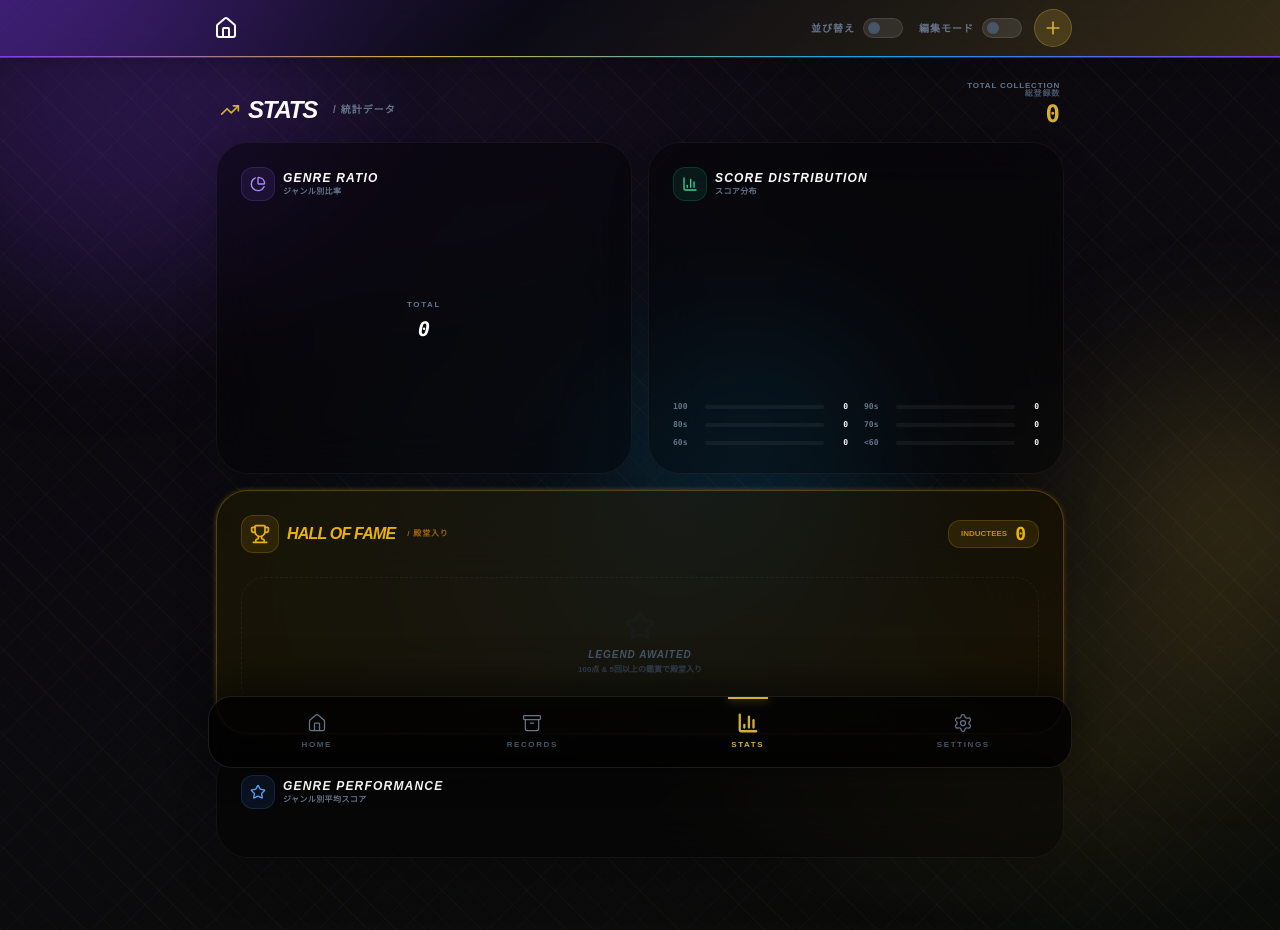
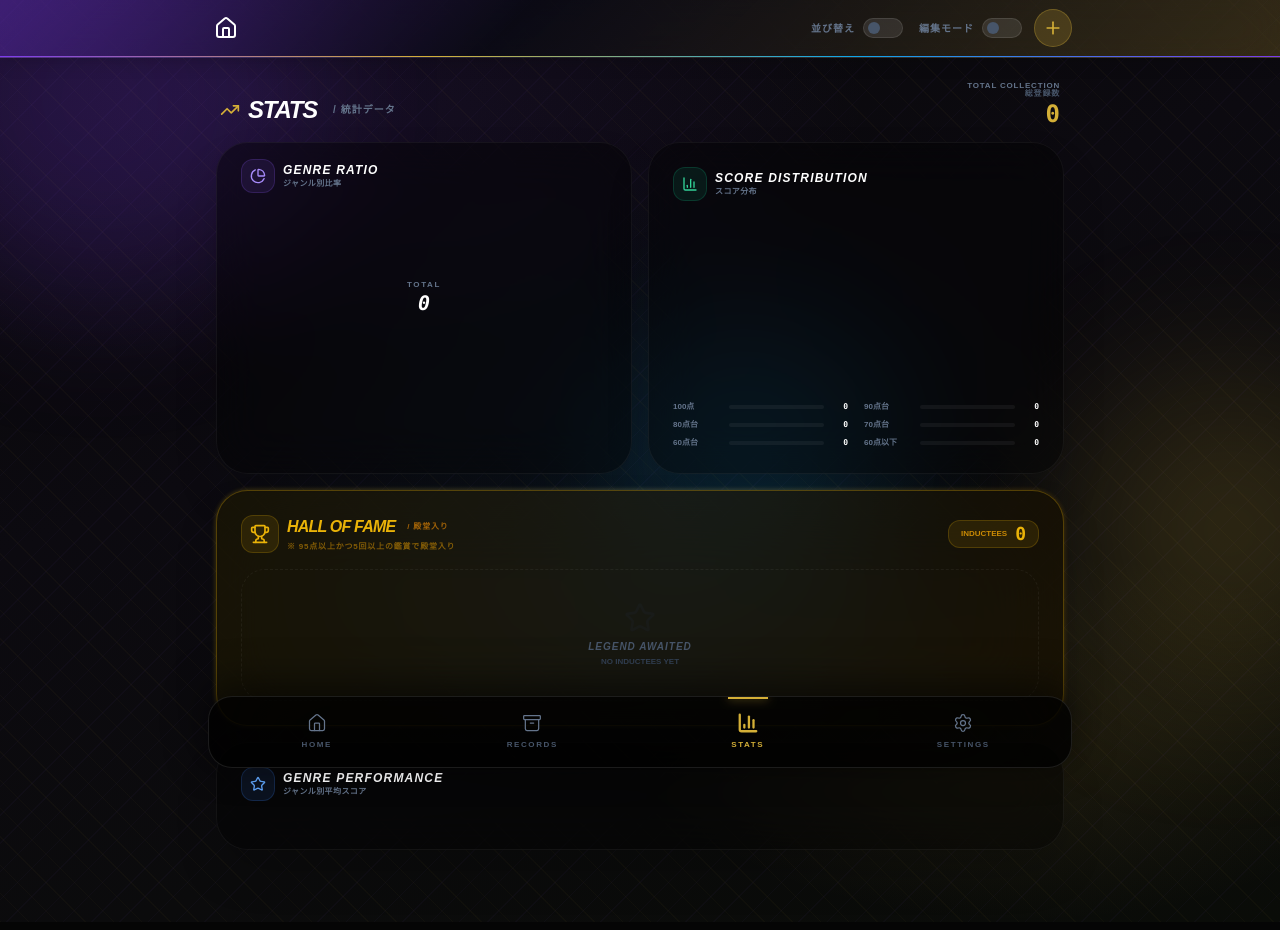
Before and after one commit to junkyardstrike/My-Ranking, a React (Vite) app: page /stats in a window 1280 px wide. Built offline with nearby package versions, Linux system fonts and the light colour scheme; a web font is replaced by a local one.

Commit message:
Refine: STATS view improvements (95pt hall of fame, genre labels, and compact layout)

```diff
--- a/src/views/StatsView.jsx
+++ b/src/views/StatsView.jsx
@@ -79,27 +79,27 @@ export default function StatsView() {
 
     // 2. Score Distribution
     const scoreBins = [
-      { range: '100', min: 100, max: 100, count: 0 },
-      { range: '90s', min: 90, max: 99, count: 0 },
-      { range: '80s', min: 80, max: 89, count: 0 },
-      { range: '70s', min: 70, max: 79, count: 0 },
-      { range: '60s', min: 60, max: 69, count: 0 },
-      { range: '<60', min: 0, max: 59, count: 0 },
+      { range: '100点', min: 100, max: 100, count: 0 },
+      { range: '90点台', min: 90, max: 99, count: 0 },
+      { range: '80点台', min: 80, max: 89, count: 0 },
+      { range: '70点台', min: 70, max: 79, count: 0 },
+      { range: '60点台', min: 60, max: 69, count: 0 },
+      { range: '60点以下', min: 0, max: 59, count: 0 },
     ];
 
     allItems.forEach(item => {
-      if (item.rating > 0) {
-        const bin = scoreBins.find(b => item.rating >= b.min && item.rating <= b.max);
+      const r = Number(item.rating || 0);
+      if (r > 0) {
+        const bin = scoreBins.find(b => r >= b.min && r <= b.max);
         if (bin) bin.count++;
       }
     });
 
-    // 3. Hall of Fame (Robust check with loose equality and type coercion)
+    // 3. Hall of Fame (>= 95 points & >= 5 views)
     const hallOfFame = allItems.filter(item => {
       const r = Number(item.rating || 0);
       const v = Number(item.views || 0);
-      // Ensure we catch both string and number, and handle potential float precision
-      return Math.round(r) >= 100 && v >= 5;
+      return r >= 95 && v >= 5;
     });
 
     // 4. Genre Average Scores
@@ -142,7 +142,7 @@ export default function StatsView() {
   return (
     <div className="animate-in fade-in duration-700 space-y-4 pb-12">
       {/* Header */}
-      <div className="flex items-end justify-between px-1 mb-2">
+      <div className="flex items-end justify-between px-1">
         <div>
           <h1 className="text-2xl font-black text-white tracking-tighter uppercase italic flex items-center gap-2">
             <TrendingUp className="text-accent" size={20} />
@@ -157,8 +157,8 @@ export default function StatsView() {
 
       <div className="grid grid-cols-1 md:grid-cols-2 gap-4">
         {/* 1. Genre Ratio Chart */}
-        <section className="bg-black/40 backdrop-blur-xl border border-white/5 rounded-[32px] p-6 shadow-2xl relative overflow-hidden group">
-          <div className="flex items-center justify-between mb-6">
+        <section className="bg-black/40 backdrop-blur-xl border border-white/5 rounded-[32px] px-6 py-4 shadow-2xl relative overflow-hidden group">
+          <div className="flex items-center justify-between mb-4">
             <div className="flex items-center gap-2">
               <div className="p-2 bg-violet-500/10 rounded-xl border border-violet-500/20">
                 <PieIcon className="w-4 h-4 text-violet-400" />
@@ -170,7 +170,7 @@ export default function StatsView() {
             </div>
           </div>
 
-          <div className="h-48 relative">
+          <div className="h-44 relative">
             <ResponsiveContainer width="100%" height="100%">
               <PieChart>
                 <Pie
@@ -194,8 +194,8 @@ export default function StatsView() {
               </PieChart>
             </ResponsiveContainer>
             <div className="absolute inset-0 flex flex-col items-center justify-center pointer-events-none">
-              <span className="text-[8px] font-black text-slate-500 uppercase tracking-[0.2em] mb-1">Total</span>
-              <span className="text-xl font-black text-white italic font-mono">{stats.totalCount}</span>
+              <span className="text-[8px] font-black text-slate-500 uppercase tracking-[0.2em] mb-1 leading-none">Total</span>
+              <span className="text-xl font-black text-white italic font-mono leading-none">{stats.totalCount}</span>
             </div>
           </div>
 
@@ -250,7 +250,7 @@ export default function StatsView() {
           <div className="grid grid-cols-2 gap-x-4 gap-y-1.5">
              {stats.scoreBins.map(bin => (
                <div key={bin.range} className="flex items-center gap-2">
-                  <span className="w-6 text-[8px] font-black text-slate-500 font-mono">{bin.range}</span>
+                  <span className="w-12 text-[8px] font-black text-slate-500 font-bold whitespace-nowrap">{bin.range}</span>
                   <div className="flex-1 h-1 bg-white/5 rounded-full overflow-hidden">
                     <div
                       className="h-full bg-accent transition-all duration-1000"
@@ -267,7 +267,7 @@ export default function StatsView() {
         <section className="md:col-span-2 relative">
           <div className="absolute -inset-[1px] bg-gradient-to-r from-yellow-400 via-yellow-200 to-yellow-600 rounded-[34px] blur-[2px] opacity-20" />
           <div className="relative bg-black/60 backdrop-blur-2xl border border-yellow-500/30 rounded-[32px] p-6 shadow-2xl">
-            <div className="flex items-center justify-between mb-6">
+            <div className="flex items-center justify-between mb-4">
               <div className="flex items-center gap-2">
                 <div className="p-2 bg-yellow-500/10 rounded-xl border border-yellow-500/20">
                   <Trophy className="w-5 h-5 text-yellow-500" />
@@ -276,6 +276,7 @@ export default function StatsView() {
                   <h2 className="text-base font-black text-yellow-500 uppercase tracking-tighter italic flex items-center gap-2">
                     Hall of Fame <span className="text-[8px] text-yellow-700 not-italic font-bold tracking-widest ml-1">/ 殿堂入り</span>
                   </h2>
+                  <p className="text-[8px] text-yellow-600/60 font-bold uppercase tracking-widest mt-0.5">※ 95点以上かつ5回以上の鑑賞で殿堂入り</p>
                 </div>
               </div>
               <div className="bg-yellow-500/10 px-3 py-1 rounded-xl border border-yellow-500/20 flex items-center gap-2">
@@ -288,7 +289,7 @@ export default function StatsView() {
               <div className="py-8 text-center border border-dashed border-white/5 rounded-[24px]">
                 <Star className="w-8 h-8 text-slate-800 mx-auto mb-2 opacity-20" />
                 <p className="text-[10px] font-black text-slate-600 uppercase tracking-widest italic leading-none">Legend Awaited</p>
-                <p className="text-[8px] text-slate-700 font-bold mt-1 uppercase">100点 & 5回以上の鑑賞で殿堂入り</p>
+                <p className="text-[8px] text-slate-700 font-bold mt-1 uppercase">NO INDUCTEES YET</p>
               </div>
             ) : (
               <div className="grid grid-cols-1 sm:grid-cols-2 lg:grid-cols-3 gap-3">
@@ -308,7 +309,7 @@ export default function StatsView() {
                       <div className="flex items-center gap-2 mt-1">
                         <div className="flex items-center gap-0.5">
                           <Star className="w-2 h-2 text-yellow-500 fill-yellow-500" />
-                          <span className="text-[9px] font-black text-yellow-500 font-mono leading-none">100</span>
+                          <span className="text-[9px] font-black text-yellow-500 font-mono leading-none">{item.rating}</span>
                         </div>
                         <div className="flex items-center gap-0.5">
                           <Eye className="w-2 h-2 text-yellow-600" />
@@ -340,7 +341,7 @@ export default function StatsView() {
 
           <div className="grid grid-cols-2 sm:grid-cols-4 gap-3">
             {stats.genreAverages.map((genre, index) => (
-              <div key={genre.id} className="relative bg-white/5 border border-white/5 p-4 rounded-[24px] group overflow-hidden h-28 flex flex-col justify-between">
+              <div key={genre.id} className="relative bg-white/5 border border-white/5 p-4 rounded-[24px] group overflow-hidden h-32 flex flex-col justify-between shadow-lg">
                 {/* Random Genre Overlay Image */}
                 {genre.bgImage && (
                   <div className="absolute inset-0 z-0 opacity-25 group-hover:opacity-40 transition-opacity duration-700">
@@ -351,20 +352,20 @@ export default function StatsView() {
 
                 <div className="relative z-10">
                   <div className="flex items-center justify-between mb-1">
-                    <span className="text-[7px] font-black text-slate-500 uppercase tracking-widest leading-none">Rank {index + 1}</span>
-                    <div className="w-1.5 h-1.5 rounded-full" style={{ backgroundColor: genre.color }} />
+                    <span className="text-[9px] font-black text-accent uppercase tracking-widest leading-none drop-shadow-md">{genre.id.toUpperCase()}</span>
+                    <div className="w-2 h-2 rounded-full shadow-[0_0_8px_rgba(0,0,0,0.5)]" style={{ backgroundColor: genre.color }} />
                   </div>
-                  <h3 className="text-xs font-black text-white uppercase italic tracking-tighter truncate">{genre.name}</h3>
+                  <h3 className="text-sm font-black text-white uppercase italic tracking-tighter truncate drop-shadow-md">{genre.name}</h3>
                 </div>
 
                 <div className="relative z-10 flex items-end justify-between">
                   <div>
-                    <p className="text-[7px] font-black text-slate-600 uppercase tracking-widest leading-none mb-1">Average</p>
-                    <p className="text-xl font-black text-accent font-mono leading-none tracking-tighter">{genre.avg}</p>
+                    <p className="text-[8px] font-black text-slate-400 uppercase tracking-widest leading-none mb-1 drop-shadow-md">Average</p>
+                    <p className="text-2xl font-black text-accent font-mono leading-none tracking-tighter drop-shadow-md">{genre.avg}</p>
                   </div>
                   <div className="text-right">
-                    <p className="text-[7px] font-black text-slate-600 uppercase tracking-widest leading-none mb-1">Count</p>
-                    <p className="text-[10px] font-black text-slate-400 font-mono leading-none">{genre.count}<span className="text-[7px] ml-0.5">{GENRE_UNITS[genre.id] || '作品'}</span></p>
+                    <p className="text-[8px] font-black text-slate-400 uppercase tracking-widest leading-none mb-1 drop-shadow-md">Count</p>
+                    <p className="text-xs font-black text-white font-mono leading-none drop-shadow-md">{genre.count}<span className="text-[8px] ml-0.5 text-slate-400">{GENRE_UNITS[genre.id] || '作品'}</span></p>
                   </div>
                 </div>
               </div>
```
